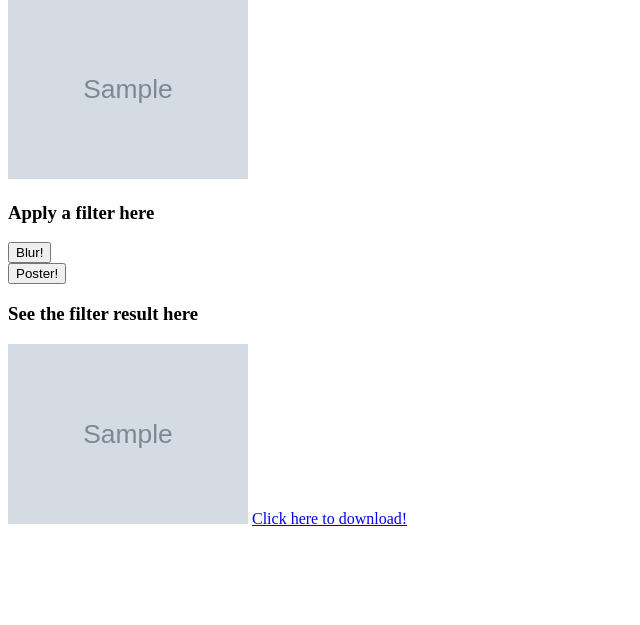
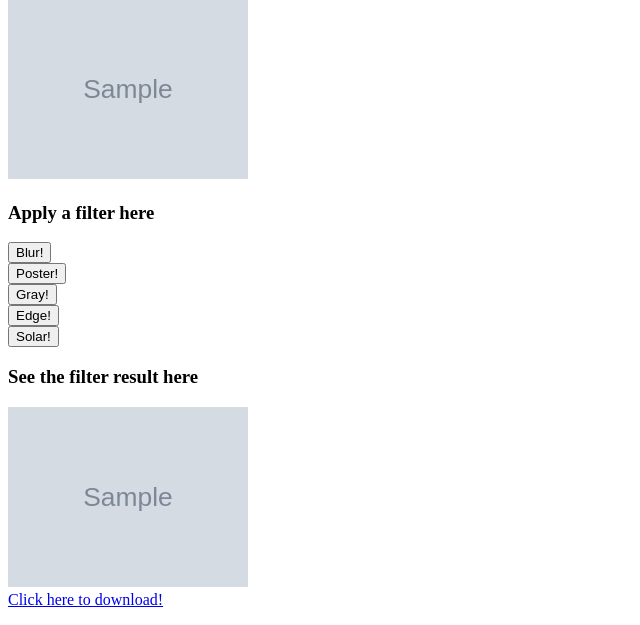
Before and after one commit to kevslinger/CIS4517_image_filter, a Flask app: template templates/image_filtering_child.html in a window 1280 px wide. Shown: the part 175-800 px from the top of the page, without its empty margins (0-640 px from the left). Run offline with Flask 2, Linux system fonts and the light colour scheme; the template is opened without the code that fills it: most values are stand-ins (such as "Sample title", 1, 10 or a date in 2020); grey boxes marked "Sample" are stand-in pictures.

Commit message:
Adding more buttons

```diff
--- a/templates/image_filtering.html
+++ b/templates/image_filtering.html
@@ -22,10 +22,22 @@
         <form method="POST" action="/filter/{{ filepath }}/poster">
           <input type=submit value=Poster!>
         </form>
+         <form method="POST" action="/filter/{{ filepath }}/gray">
+          <input type=submit value=Gray!>
+         </form>
+          <form method="POST" action="/filter/{{ filepath }}/edge">
+          <input type=submit value=Edge!>
+          </form>
+           <form method="POST" action="/filter/{{ filepath }}/solar">
+          <input type=submit value=Solar!>
+        </form>
       </div>
       <div>
         {% block filter %}
         {% endblock %}
       </div>
+      <div>
+        {% block download %}
+        {% endblock %}
   </body>
 </html>
--- a/templates/image_filtering_child.html
+++ b/templates/image_filtering_child.html
@@ -3,5 +3,9 @@
 {% block filter %}
         <h3>See the filter result here</h3>
         <img src="{{ url_for('static', filename=outputfilename) }}" alt="{{ outputfilename }}" width="240" heigth="180" />
+
+{% endblock %}
+
+        {% block download %}
         <a href="/download/{{ outputfilename }}">Click here to download!</a>
-{% endblock %}
+        {% endblock %}
```
